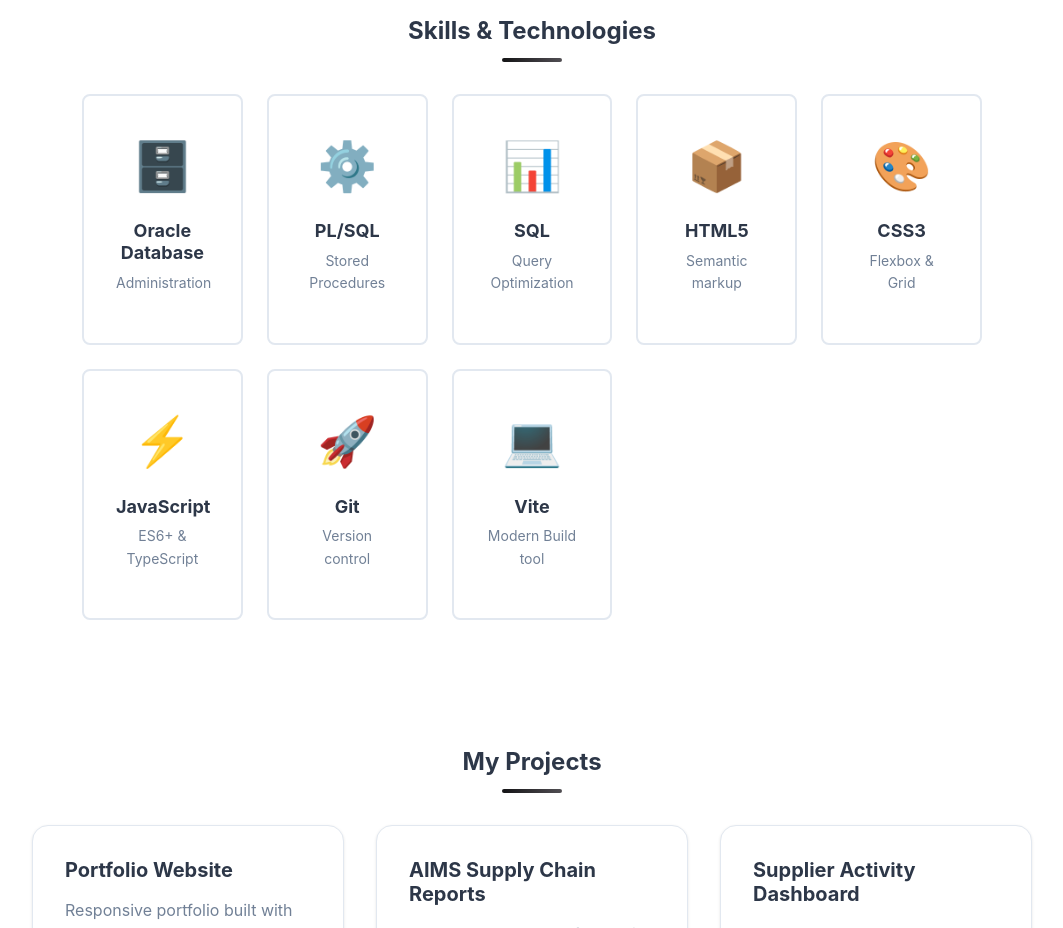
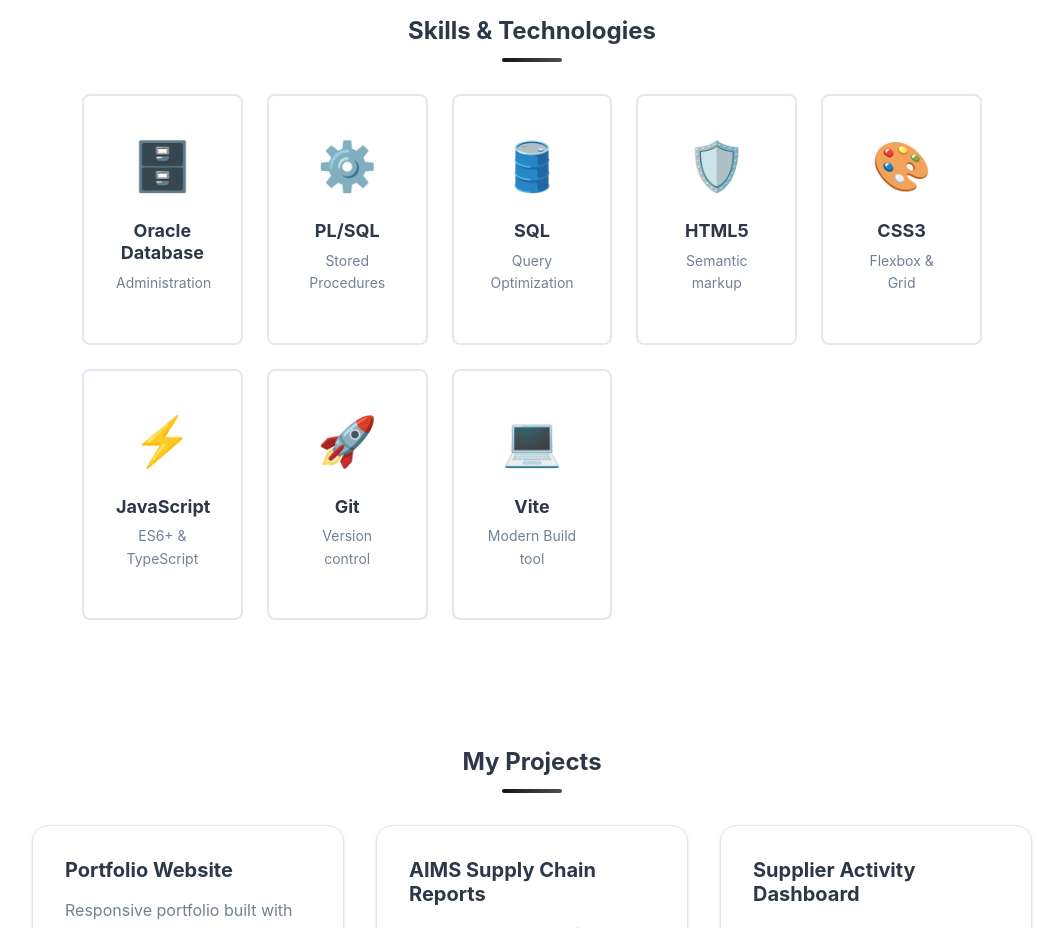
Before and after one commit to dhanush29n/web-foundations, a website built with Vite: page index.html in a window 1280 px wide. Shown: the part 980-1908 px from the top of the page, without its empty margins (108-1171 px from the left). Built offline with nearby package versions, Linux system fonts and the light colour scheme.

Commit message:
addded changes

```diff
--- a/index.html
+++ b/index.html
@@ -102,12 +102,12 @@
               <p>Stored Procedures</p>
             </div>
             <div class="skill-card">
-              <div class="skill-icon">📊</div>
+              <div class="skill-icon">🛢️</div>
               <h3>SQL</h3>
               <p>Query Optimization</p>
             </div>
             <div class="skill-card">
-              <div class="skill-icon">📦</div>
+              <div class="skill-icon">🛡️</div>
               <h3>HTML5</h3>
               <p>Semantic markup</p>
             </div>
```
